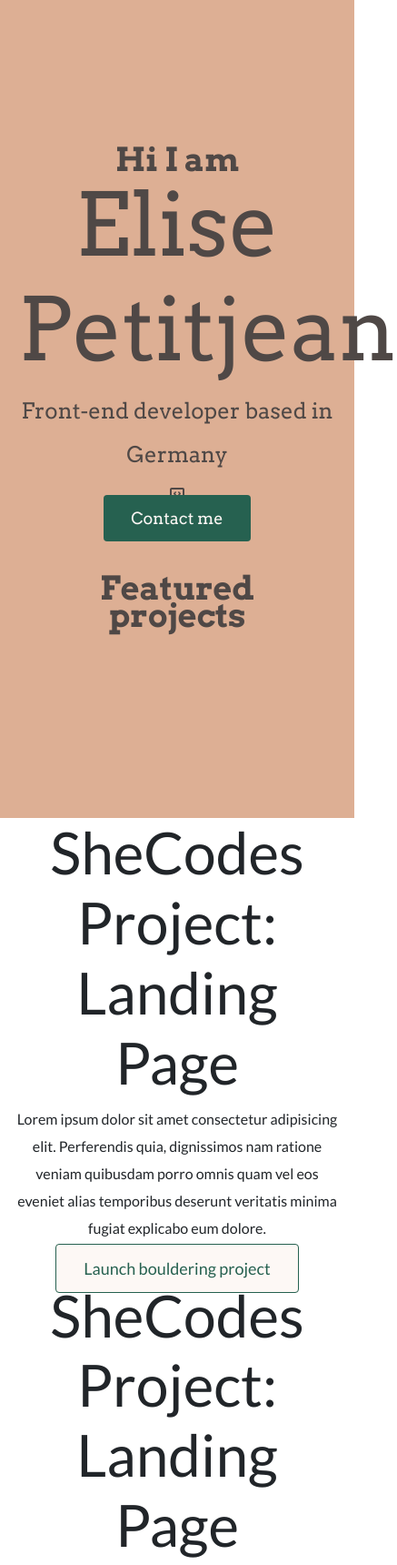
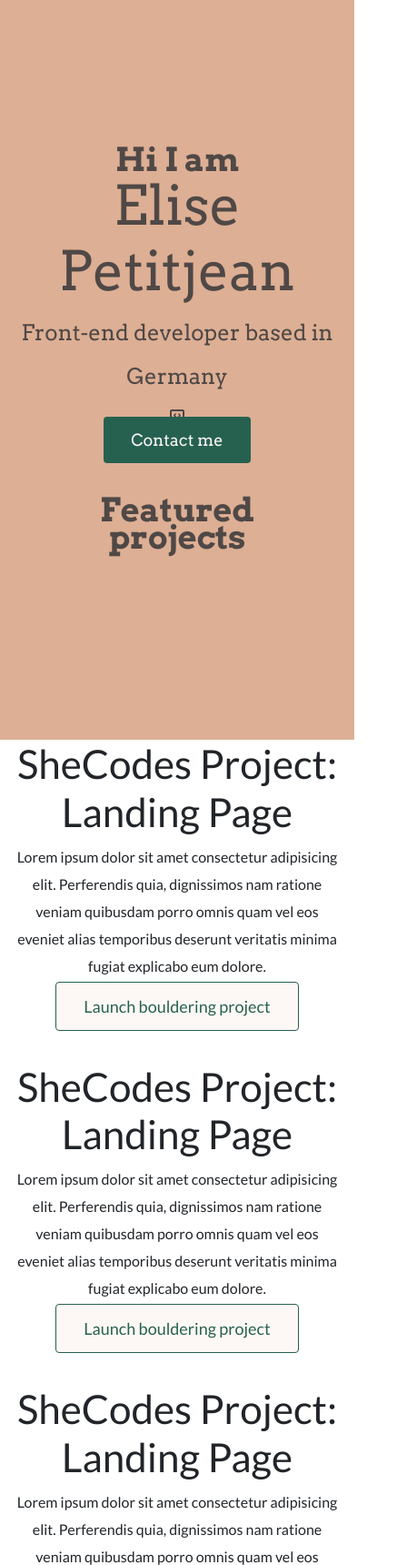
Before and after one commit to L-IZ1/portfolio-project, a plain HTML site: page index.html in a window 390 px wide. Shown: the top 1720 px of the page at 91% size, 437 px wide, since content can reach past the window. Drawn offline with nearby package versions, Linux system fonts and the light colour scheme.

Commit message:
optimized responsivness

```diff
--- a/index.html
+++ b/index.html
@@ -38,7 +38,7 @@
       <p class="text-center m-5">Featured projects</p>
     </div>
     <div class="container">
-      <div class="row">
+      <div class="row mb-5">
         <div class="col d-none d-lg-block">
           <img
             src="src/images/weather-app.png"
@@ -63,14 +63,7 @@
           </div>
         </div>
       </div>
-      <div class="row">
-        <div class="col d-none d-lg-block">
-          <img
-            src="src/images/weather-app.png"
-            class="img-fluid"
-            alt="My waether-app"
-          />
-        </div>
+      <div class="row mb-5">
         <div class="col">
           <div class="project-description">
             <h2 clas="mb-5">SheCodes Project: Landing Page</h2>
@@ -86,6 +79,13 @@
               >
             </div>
           </div>
+        </div>
+        <div class="col d-none d-lg-block">
+          <img
+            src="src/images/weather-app.png"
+            class="img-fluid"
+            alt="My waether-app"
+          />
         </div>
       </div>
       <div class="row">
--- a/src/style.css
+++ b/src/style.css
@@ -83,4 +83,10 @@ p{
         padding:0;
         text-align: center;
     }
+    h1{
+        font-size:60px;
+    }
+    h2{
+        font-size:44px;
+    }
 }
```
